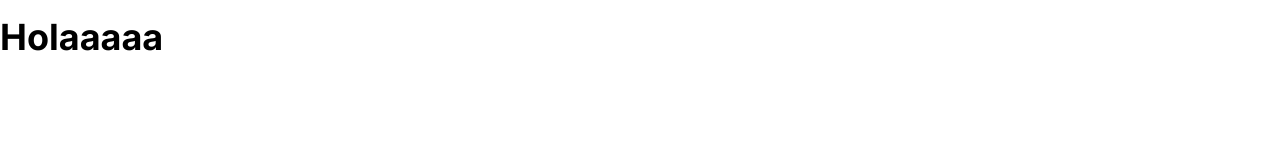
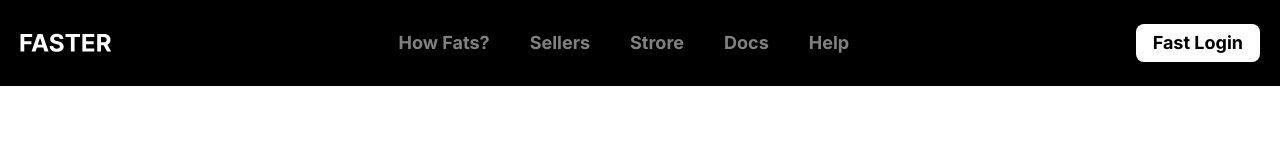
Before and after one commit to Devchris256/faster, a plain HTML site: page index.html in a window 1280 px wide. Drawn offline with Linux system fonts and the light colour scheme.

Commit message:
finaliza header

```diff
--- /dev/null
+++ b/css/button.css
@@ -0,0 +1,35 @@
+.button {
+  background: transparent;
+  font: var(--button);
+  padding-inline: 1rem;
+  padding-block: 0.25rem;
+  border: 1px solid transparent;
+  color: var(--white);
+  border-radius: 0.5rem;
+  cursor: pointer;
+  text-align: center;
+  transition: scale 0.3s;
+}
+
+.button-primary {
+  background: var(--white);
+  color: var(--black);
+}
+
+.button-secondary {
+  border-color: var(--white);
+  padding-inline: 3.875rem;
+  padding-block: 0.75;
+}
+
+.button-terceary {
+  inline-size: 100%;
+  max-inline-size: 18.75rem;
+  background: var(--black);
+  padding-block: 0.75rem;
+}
+
+.button:hover,
+.button:focus {
+  scale: 0.9;
+}
--- /dev/null
+++ b/css/header.css
@@ -0,0 +1,55 @@
+.header {
+  display: flex;
+  align-items: center;
+  justify-content: space-between;
+  gap: 1rem;
+  block-size: 4.75rem;
+  padding-inline: 1.25rem;
+  background: var(--black);
+}
+
+.header-img {
+  inline-size: 5.75rem;
+  block-size: 1.75rem;
+}
+
+.header-nav,
+.header .button {
+  display: none;
+}
+
+@media screen and (min-width: 900px) {
+  .header {
+    block-size: 5.375rem;
+  }
+
+  .header .button {
+    display: block;
+  }
+
+  .header-nav {
+    display: flex;
+    align-items: center;
+    gap: 2.5rem;
+    block-size: inherit;
+  }
+
+  .header-link {
+    color: var(--grey);
+    font: var(--button);
+    display: flex;
+    align-items: center;
+    block-size: 100%;
+    transition: color 0.3s, box-shadow 0.3s;
+  }
+
+  .header-link:hover,
+  .header-link:focus {
+    color: var(--white);
+    box-shadow: inset 0px -4px var(--white);
+  }
+
+  .header-icon {
+    display: none;
+  }
+}
--- /dev/null
+++ b/css/inset-grid.css
@@ -0,0 +1,9 @@
+.insetGrid {
+  grid-column: 1/ -1;
+  grid-template-columns: var(--templateColumns);
+  grid-template-areas: ". phone content .";
+}
+
+.insetGrid-content {
+  grid-area: content;
+}
--- /dev/null
+++ b/css/page.css
@@ -0,0 +1,14 @@
+@import "./inset-grid.css";
+
+:root {
+  --maxinlinesizePhone: 25rem;
+  --templateColumns: 1fr var(--maxinlinesizePhone) 600px 1fr;
+}
+
+@media screen and (min-width: 1024px) {
+  .page {
+    display: grid;
+    grid-template-columns: 1fr var(--maxinlinesizePhone) 600px 1fr;
+    grid-template-areas: ". phone . .";
+  }
+}
--- /dev/null
+++ b/css/phone.css
@@ -0,0 +1,3 @@
+.phone {
+  grid-area: phone;
+}
--- a/css/style.css
+++ b/css/style.css
@@ -1,3 +1,8 @@
+@import "./button.css";
+@import "./header.css";
+@import "./page.css";
+@import "./phone.css";
+
 :root {
   font-size: 16px;
   user-select: none;
@@ -7,10 +12,10 @@
   --grey: #808080;
   --black: #000000;
   --fontFamily: "Inter", sans-serif;
-  --headline3: extra bold 2.875rem/3.5rem var(--fontFamily);
+  --headline1: 700 1.75rem / normal var(--fontFamily);
+  --headline1-big: extra bold 2.875rem/3.5rem var(--fontFamily);
   --headline2: 700 3rem/3.625rem var(--fontFamily);
-  --headline4: 700 1.75rem / normal var(--fontFamily);
-  --headline5: 700 1.5625rem / normal var(--fontFamily);
+  --headline2-big: 700 1.5625rem / normal var(--fontFamily);
   --button: 700 1.125rem/1.75rem var(--fontFamily);
   --caption: 400 0.75rem/1.375rem var(--fontFamily);
   --body1-regular: 400 1.125rem/1.6875rem var(--fontFamily);
@@ -23,3 +28,32 @@ body {
   font: var(--body1-regular);
   margin: 0;
 }
+
+h1 {
+  font: var(--headline1);
+}
+
+@media screen and (min-width: 768px) {
+  h1 {
+    font: var(--headline1-big);
+  }
+}
+
+h2 {
+  font: var(--headline2);
+}
+
+@media screen and (min-width: 768px) {
+  h2 {
+    font: var(--headline2-big);
+  }
+}
+
+img {
+  vertical-align: bottom;
+  inline-size: 100%;
+}
+
+a {
+  text-decoration: none;
+}
--- a/index.html
+++ b/index.html
@@ -12,7 +12,22 @@
 </head>
 
 <body>
-    <h1>Holaaaaa</h1>
+    <header class="header">
+        <div class="header-logo">
+            <img class="header-img" src="./img/FASTER.svg" alt="Logo Faster en tono blanco" width="92" height="28">
+        </div>
+        <nav class="header-nav">
+            <a href="#" class="header-link">How Fats?</a>
+            <a href="#" class="header-link">Sellers</a>
+            <a href="#" class="header-link">Strore</a>
+            <a href="#" class="header-link">Docs</a>
+            <a href="#" class="header-link">Help</a>
+        </nav>
+        <button class="button button-primary">Fast Login</button>
+        <div class="header-icon">
+            <img class="header-icono" src="./img/icon-menu.svg" alt="Icono Hamburguesa" height="24" width="24">
+        </div>
+    </header>
 </body>
 
 </html>
```
Also changed, not shown: img/background.avif (added), img/background.jpg (added), img/background.webp (added).
